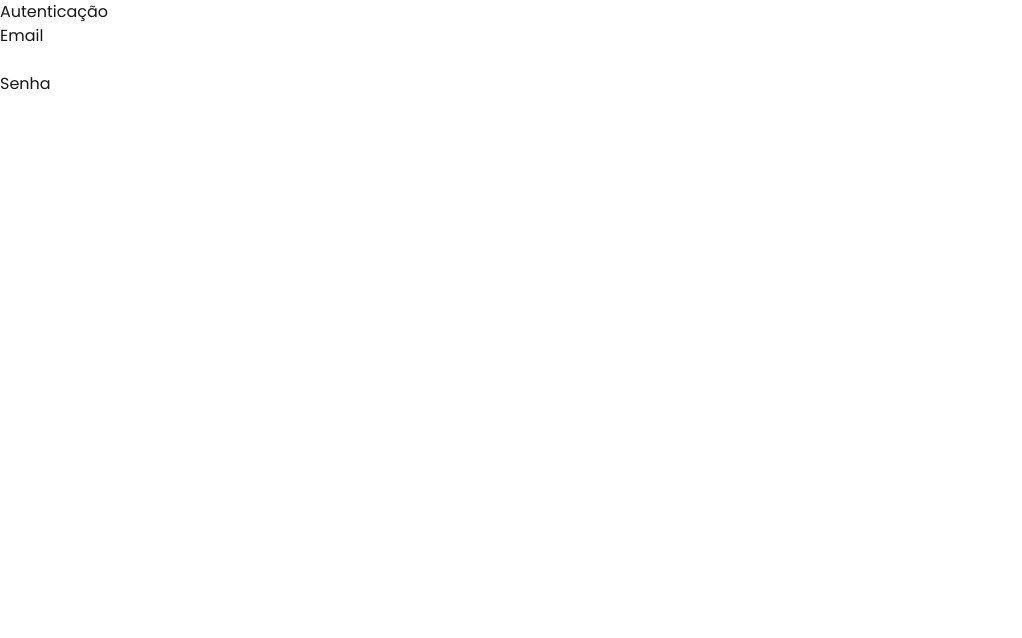
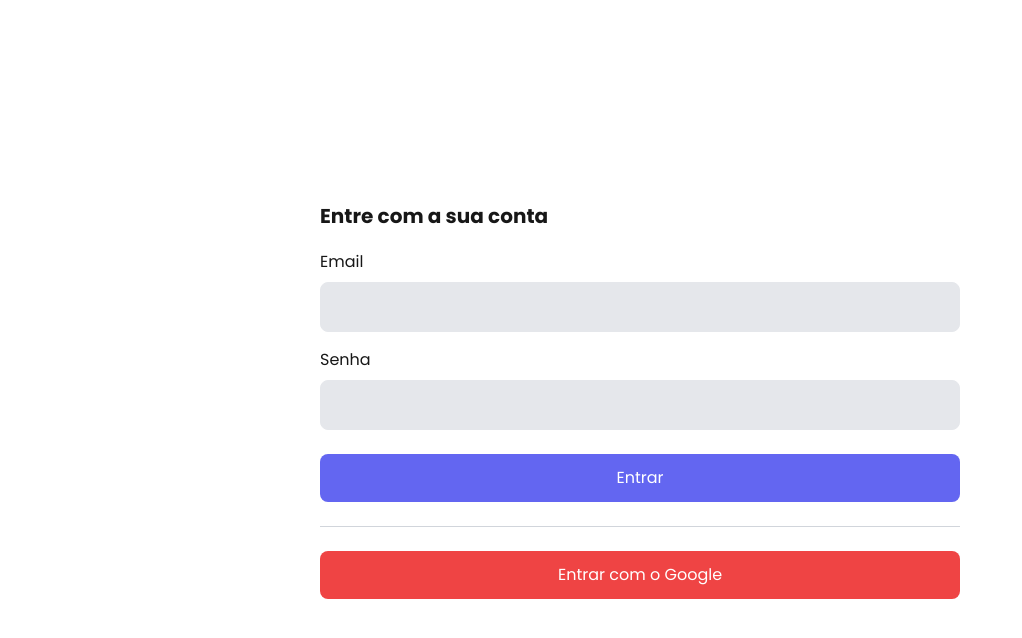
Before and after one commit to RenanClaude/template-admin, a Next.js app: page /autenticacao in a window 1280 px wide. Shown: the top 638 px of the page, without its empty margins (0-1022 px from the left). Built offline with nearby package versions, Linux system fonts and the light colour scheme.

Commit message:
styling the authentication page

```diff
--- a/src/components/auth/AuthInput.tsx
+++ b/src/components/auth/AuthInput.tsx
@@ -9,9 +9,17 @@
 
 export default function AuthInput(props: AuthInputProps) {
   return props.doNotRender ? null : (
-    <div className={`flex flex-col`}>
+    <div className={`flex flex-col mt-4`}>
+
       <label>{props.label}</label>
-      <input type={props.type ?? "text"} value={props.value} onChange={e => props.changeValue(e.target.value)} required={props.mandatory} />
+
+      <input
+        type={props.type ?? "text"}
+        value={props.value}
+        onChange={e => props.changeValue(e.target.value)}
+        required={props.mandatory}
+        className={`px-4 py-3 rounded-lg bg-gray-200 mt-2 border focus:border-blue-500 focus:outline-none focus:bg-white`}
+      />
     </div>
   )
 }
--- a/src/pages/autenticacao.tsx
+++ b/src/pages/autenticacao.tsx
@@ -6,13 +6,37 @@
   const [password, setPassword] = useState("");
   const [mode, setMode] = useState<"login" | "register">("login");
 
-
+  function toSubmit() {
+    if (mode === "login") {
+      console.log("login");
+    } else {
+      console.log("cadastro")
+    }
+  }
 
   return (
-    <div>
-      <h1>Autenticação</h1>
-      <AuthInput label="Email" value={value} type="email" changeValue={setValue} mandatory />
-      <AuthInput label="Senha" value={password} type="password" changeValue={setPassword} mandatory />
+    <div className={`flex flex-col h-screen items-center justify-center`}>
+
+      <div className={`w-1/2`}>
+
+        <h1 className={`text-xl font-bold mb-5`}>
+          {mode === "login" ? "Entre com a sua conta" : "Cadastre-se na plataforma"}
+        </h1>
+
+        <AuthInput label="Email" value={value} type="email" changeValue={setValue} mandatory />
+        <AuthInput label="Senha" value={password} type="password" changeValue={setPassword} mandatory />
+
+        <button onClick={toSubmit} className={`w-full bg-indigo-500 hover:bg-indigo-400 text-white rounded-lg px-4 py-3 mt-6`}>
+          {mode === "login" ? "Entrar" : "Cadastrar"}
+        </button>
+
+        <hr className={`my-6 border-gray-300 w-full`} />
+
+        <button onClick={toSubmit} className={`w-full bg-red-500 hover:bg-red-400 text-white rounded-lg px-4 py-3 `}>
+          Entrar com o Google
+        </button>
+
+      </div>
 
     </div>
   )
```
